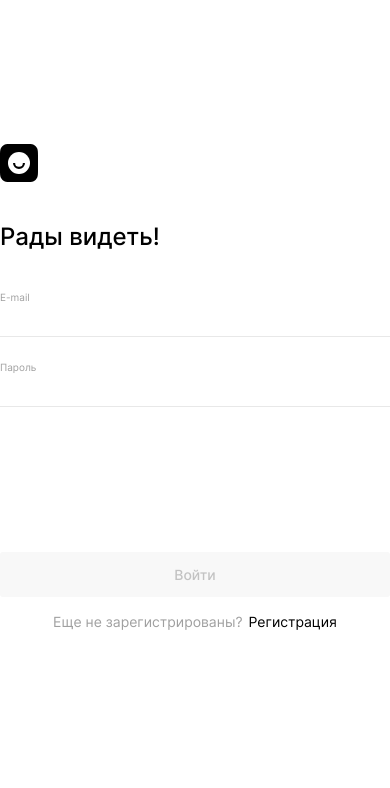
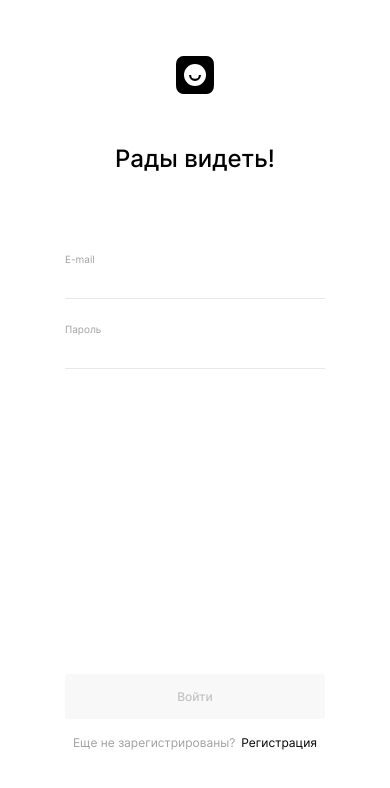
Before and after one commit to hixozeN/movies-explorer-frontend, a React (Create React App) app: page /signin in a window 390 px wide. Shown: the top 788 px of the page. Built offline with nearby package versions, Linux system fonts and the light colour scheme.

Commit message:
Добавляет адаптив 320px

```diff
--- a/src/components/AuthForm/AuthForm.css
+++ b/src/components/AuthForm/AuthForm.css
@@ -5,12 +5,15 @@
 }
 .form__response-error {
   min-height: 13px;
-  margin: 162px 0 20px;
+  margin: 90px 0 20px;
   color: var(--color-error);
   font-weight: 400;
   font-size: 11px;
   line-height: 13px;
   text-align: center;
+}
+.form__response-error_type_login {
+  margin: 162px 0 20px;
 }
 .form__submit-button {
   width: 100%;
@@ -59,8 +62,23 @@
   }
 }
 
-@media screen and (max-width: 820px) {
+@media screen and (max-width: 767px) {
   .form__response-error {
-    margin: 88px 0 20px;
+    margin: 180px 0 20px;
+  }
+  .form__response-error_type_login {
+    margin: 248px 0 20px;
+  }
+  .form__submit-button {
+    font-size: 12px;
+    line-height: 15px;
+  }
+  .form__link {
+    font-size: 12px;
+    line-height: 15px;
+  }
+  .form__link-caption {
+    font-size: 12px;
+    line-height: 15px;
   }
 }
--- a/src/components/AuthForm/AuthForm.jsx
+++ b/src/components/AuthForm/AuthForm.jsx
@@ -6,7 +6,7 @@ import Label from './Label/Label';
 
 const AuthForm = ({ isRegForm, onLogin, onRegister }) => {
   const { values, errors, isValid, handleChange, resetForm } = useFormAndValidation();
-  const [ serverResError, setServerResError ] = useState(false);
+  const [serverResError, setServerResError] = useState(false);
 
   const handleSubmit = (evt) => {
     evt.preventDefault();
@@ -46,7 +46,9 @@ const AuthForm = ({ isRegForm, onLogin, onRegister }) => {
         errors={errors}
         minLength={6}
       />
-      <p className="form__response-error">{serverResError && 'Пример текста ошибки с сервера.'}</p>
+      <p className={`form__response-error ${!isRegForm && 'form__response-error_type_login'}`}>
+        {serverResError && 'Пример текста ошибки с сервера.'}
+      </p>
       <button
         type='submit'
         className={`form__submit-button ${!isValid && 'form__submit-button_disabled'}`}
--- a/src/components/Login/Login.css
+++ b/src/components/Login/Login.css
@@ -29,7 +29,21 @@
 
 @media screen and (max-width: 820px) {
   .auth {
-    min-height: 100vh;
-    padding-top: 0px;
+    min-height: 1020px;
   }
 }
+
+@media screen and (max-width: 767px) {
+  .auth {
+    max-width: 260px;
+    padding: 56px 0 30px;
+    min-height: 706px;
+  }
+  .auth__logo {
+    align-self: center;
+  }
+  .auth__title {
+    text-align: center;
+    padding: 50px 0 80px;
+  }
+}
--- a/src/components/Main/Movie/Movie.css
+++ b/src/components/Main/Movie/Movie.css
@@ -76,3 +76,8 @@
     height: 258px;
   }
 }
+@media screen and (max-width: 620px) {
+  .movie {
+    height: 236px;
+  }
+}
--- a/src/components/Main/MovieList/MovieList.css
+++ b/src/components/Main/MovieList/MovieList.css
@@ -33,14 +33,36 @@
 }
 @media screen and (max-width: 820px) {
   .movies {
-    padding: 70px 30px 0;
+    padding: 40px 30px 0;
   }
   .movies__list {
-    padding: 0 0 30px;
+    padding: 30px 0 30px;
     grid-template-columns: repeat(2, minmax(1%, 1fr));
     gap: 36px 30px;
   }
   .movies__paggination-wrapper {
-    margin: 50px auto 66px;
+    margin: 50px auto 94px;
   }
 }
+@media screen and (max-width: 620px) {
+  .movies {
+    padding: 40px 10px 0;
+  }
+  .movies__list {
+    margin: 0 auto;
+    padding: 0;
+    grid-template-columns: repeat(1, minmax(1%, 1fr));
+    gap: 32px 0;
+  }
+  .movies__paggination-wrapper {
+    margin: 80px auto 82px;
+  }
+}
+@media screen and (max-width: 350px) {
+  .movies__list {
+    gap: 16px 0;
+  }
+  .movies__show-more-button {
+    width: 240px;
+  }
+}
--- a/src/components/Main/MovieSearch/MovieSearch.css
+++ b/src/components/Main/MovieSearch/MovieSearch.css
@@ -51,7 +51,7 @@
   --height: 20px;
   --offset: 2px;
 
-  --duration: .3s;
+  --duration: 0.3s;
 }
 
 .search__checkbox-span {
@@ -110,6 +110,9 @@
   }
 }
 @media screen and (max-width: 620px) {
+  .search {
+    padding: 80px 14px 51px;
+  }
   .search__label {
     justify-content: center;
     padding-top: 40px;
@@ -117,6 +120,10 @@
   }
   .search__checkbox-caption {
     font-size: 11px;
-
+  }
+  .search__input {
+    font-size: 18px;
+    line-height: 22px;
+    min-height: 43px;
   }
 }
--- a/src/components/Navigation/BurgerMenu/BurgerMenu.css
+++ b/src/components/Navigation/BurgerMenu/BurgerMenu.css
@@ -36,13 +36,12 @@
   position: absolute;
   width: 22px;
   height: 22px;
-  top: 27px;
-  right: 27px;
+  top: 18px;
+  right: 18px;
   background: url(../../../images/close-button.svg) no-repeat center;
-  background-size: 22px 22px;
   border: none;
 }
-@media screen and (max-width: 620px) {
+@media screen and (max-width: 767px) {
   .menu__content {
     width: 100%;
   }
--- a/src/components/Navigation/NavMenu/NavMenu.css
+++ b/src/components/Navigation/NavMenu/NavMenu.css
@@ -62,3 +62,9 @@
     margin: auto 0 90px;
   }
 }
+@media screen and (max-width: 767px) {
+  .header__links-list {
+    padding: 145px 0 0;
+    gap: 24px;
+  }
+}
--- a/src/components/Navigation/NavPromo/NavPromo.css
+++ b/src/components/Navigation/NavPromo/NavPromo.css
@@ -34,7 +34,7 @@
   }
 }
 
-@media screen and (max-width: 767.99px) {
+@media screen and (max-width: 767px) {
   .promo__link {
     font-size: 10px;
   }
--- a/src/components/Navigation/Navigation.css
+++ b/src/components/Navigation/Navigation.css
@@ -1,9 +1,3 @@
-.header__buttons-wrapper {
-  margin-left: auto;
-  display: flex;
-  gap: 30px;
-}
-
 .header__burger-btn {
   cursor: pointer;
   width: 44px;
@@ -11,47 +5,18 @@
   padding: 0;
   margin-left: auto;
   border: none;
-  background: url(../../images/burger.svg);
+  background: url(../../images/burger.svg) no-repeat center;
 }
-/* .header__button {
-  border: none;
-  background: transparent;
-  text-align: center;
-  height: 32px;
-  font-weight: 500;
-  font-size: 12px;
-  line-height: 16px;
-  cursor: pointer;
-  transition: all .3s ease-in-out;
-}
-.header__button_type_black {
-  padding: 8px 20px;
-  color: var(--color-inverted-main);
-  background: var(--bg-inverted-color-main);
-  border-radius: 3px;
-}
-.header__button_type_profile {
-  padding: 9.5px 36px 9.5px 11px;
-  font-weight: 500;
-  font-size: 13px;
-  line-height: 12px;
-  box-shadow: 0px 3px 14px rgba(0, 0, 0, 0.08);
-  border-radius: 40px;
-  background: url(../../images/profile-icon.svg) no-repeat;
-  background-position: 70px;
-} */
+
 @media (pointer: fine) {
-  /* .header__button:hover {
-    opacity: .8;
-  } */
   .header__burger-btn:hover {
     opacity: .8;
   }
 }
-
-/* @media screen and (max-width: 820px) {
-  .header__buttons-wrapper {
-    margin: auto auto 0 auto;
-    padding-bottom: 90px;
+@media screen and (max-width: 767px) {
+  .header__burger-btn {
+    width: 40px;
+    height: 43px;
+    background-size: 40px 43px;
   }
-} */
+}
--- a/src/components/NotFound/NotFound.css
+++ b/src/components/NotFound/NotFound.css
@@ -1,5 +1,5 @@
 .not-found {
-  min-height: 700px;
+  min-height: 100vh;
   display: flex;
   flex-direction: column;
   justify-content: flex-start;
@@ -38,3 +38,13 @@
     opacity: 0.8;
   }
 }
+@media screen and (max-width: 767px) {
+  .not-found__title {
+    font-size: 80px;
+    line-height: 97px;
+  }
+  .not-found__caption {
+    font-size: 12px;
+    line-height: 15px;
+  }
+}
--- a/src/components/Profile/Profile.css
+++ b/src/components/Profile/Profile.css
@@ -118,3 +118,20 @@
     margin: 160px 0 20px;
   }
 }
+
+@media screen and (max-width: 767px) {
+  .profile {
+    max-width: 260px;
+    padding: 65px 0 30px;
+  }
+  .profile__title {
+    padding-bottom: 80px;
+  }
+  .profile__response-error {
+    margin: 327px 0 20px;
+  }
+  .profile__button {
+    font-size: 12px;
+    line-height: 15px;
+  }
+}
```
